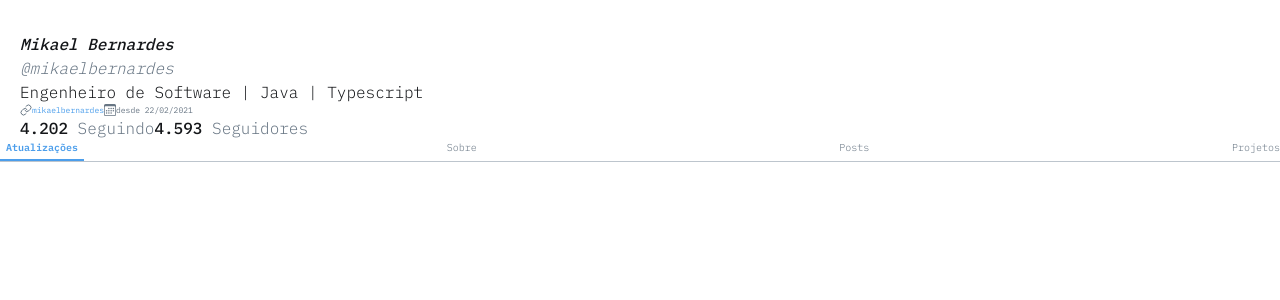
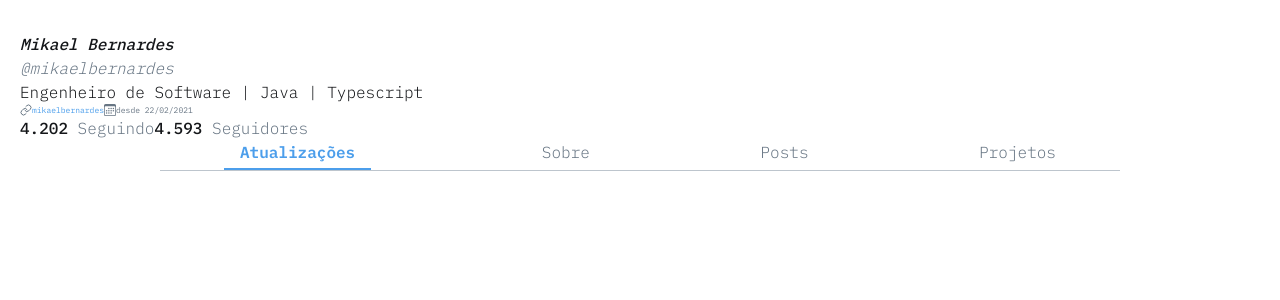
Before and after one commit to mikaelbernardes/my-app, a Next.js app: page / in a window 1280 px wide. Shown: the top 300 px of the page. Built offline with nearby package versions, Linux system fonts and the light colour scheme.

Commit message:
feat: add responsiviness in navigation component

```diff
--- a/src/shared/layout/DefaultNavigationHeader/Navigation/index.tsx
+++ b/src/shared/layout/DefaultNavigationHeader/Navigation/index.tsx
@@ -7,16 +7,16 @@ function Navigation() {
 	const { dataLinks, usePathName } = useNavigation();
 
 	return(
-		<div className="w-full h-fit border-b-[0.5px] border-Line flex xs:px-5 justify-between">
+		<div className="xs:w-full h-fit border-b-[0.5px] border-Line flex xs:px-5 sm:px-5 md:px-6 lg:px-16 xl:px-16 sm:mx-16 md:mx-24 lg:mx-40 xl:mx-56 justify-between">
 			{
 				dataLinks.map((item, index) => (
 					<Link
 						href={item.pathname}
 						className={`
 						${ usePathName === item.pathname
-						? "text-Primary font-semibold px-[6px] border-b-2 border-Primary"
+						? "text-Primary font-semibold xs:px-[6px] sm:px-2 md:px-3 lg:px-4 xl:px-4 border-b-2 border-Primary"
 						: "text-TXT300 font-light"}
-						font-light text-[10px] pb-1 transition-all duration-500`
+						font-light xs:text-[10px] sm:text-sm md:text-base pb-1 transition-all duration-500`
 						}
 						key={index}
 					>{item.name}</Link>
```
